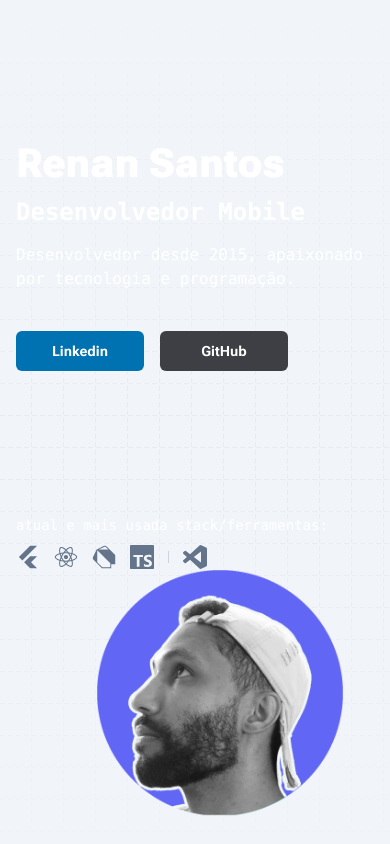
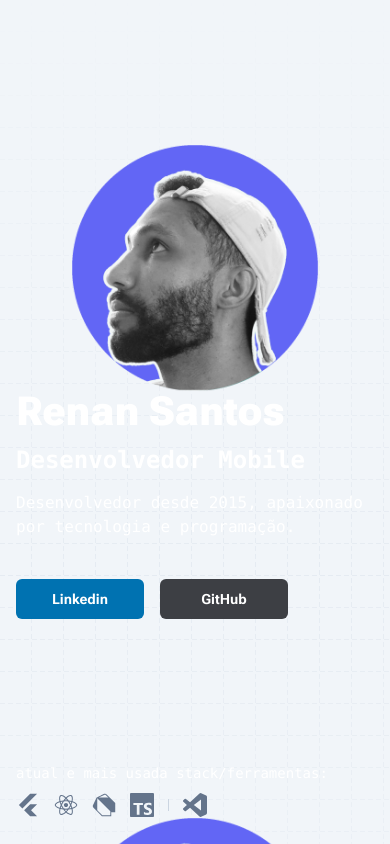
Before and after one commit to renankanu/kanu, a Next.js app: page / in a window 390 px wide. Shown: the top 844 px of the page. Built offline with nearby package versions, Linux system fonts and the light colour scheme; a web font is replaced by a local one.

Commit message:
feature: create intro with tailwindcss

```diff
--- a/src/components/Intro/IntroImage.tsx
+++ b/src/components/Intro/IntroImage.tsx
@@ -3,7 +3,7 @@ import { m } from 'framer-motion'
 import Image from 'next/image'
 export default function IntroImage() {
   return (
-    <div className="ml-20 h-[248px]  w-[248px] sm:mt-20 md:mt-20 lg:h-[400px] lg:w-[400px] xl:h-[400px] xl:w-[400px]">
+    <div className="flex h-[248px] w-[248px]  md:mb-20  lg:mb-20 lg:ml-12 lg:h-[480px] lg:w-[480px] xl:ml-20 xl:h-[480px] xl:w-[480px] ">
       <m.div
         initial={{ opacity: 0 }}
         animate={{
--- a/src/components/Intro/IntroSocialMedia.tsx
+++ b/src/components/Intro/IntroSocialMedia.tsx
@@ -29,7 +29,11 @@ function GitButton() {
 
 export default function IntroSocialMedia() {
   return (
-    <m.div className="mt-10 flex gap-2" initial="hide" animate="show">
+    <m.div
+      className="mt-10 flex gap-2 sm:flex sm:justify-center md:flex md:justify-center"
+      initial="hide"
+      animate="show"
+    >
       <m.div
         className="relative z-20"
         variants={animation}
--- a/src/components/Intro/IntroTechStack.tsx
+++ b/src/components/Intro/IntroTechStack.tsx
@@ -21,7 +21,7 @@ export default function IntroTechStack() {
   return (
     <div>
       <m.p
-        className="mb-2.5 mt-36 font-mono text-sm dark:text-slate-400"
+        className="mb-2.5 mt-36 font-mono text-sm dark:text-slate-400 sm:text-center md:text-center"
         initial={animation.hide}
         animate={animation.show}
         transition={{ delay: 0.6 }}
@@ -29,7 +29,7 @@ export default function IntroTechStack() {
         atual e mais usada stack/ferramentas:
       </m.p>
       <m.ul
-        className="flex items-center gap-3.5 text-slate-500 dark:text-slate-500"
+        className="flex items-center gap-3.5 text-slate-500 dark:text-slate-500 sm:justify-center md:justify-center"
         initial="hide"
         animate="show"
         transition={{ delayChildren: 0.6, staggerChildren: 0.025 }}
--- a/src/components/Intro/IntroTitle.tsx
+++ b/src/components/Intro/IntroTitle.tsx
@@ -12,7 +12,7 @@ const animation = {
 export default function IntroTitle() {
   return (
     <div>
-      <span className=" dark:text-slate-300">
+      <span className="dark:text-slate-300 sm:text-center md:text-center">
         <m.span
           className="mb-4 block text-[2.5rem] font-[1000] leading-none lg:mb-6 lg:text-7xl xl:mb-6 xl:text-7xl "
           initial={animation.hide}
--- a/src/components/Intro/index.tsx
+++ b/src/components/Intro/index.tsx
@@ -8,12 +8,15 @@ export default function Intro() {
     <header className="background-grid background-grid--fade-out pb-20 pt-36 xl:pb-28 xl:pt-52">
       <div className="content-wrapper">
         <div className=" flex flex-col justify-center lg:flex-row lg:items-center xl:flex-row xl:items-center">
+          <div className="flex flex-row justify-center lg:hidden xl:hidden">
+            <IntroImage />
+          </div>
           <div className="flex flex-col content-center">
             <IntroTitle />
             <IntroSocialMedia />
             <IntroTechStack />
           </div>
-          <div className="flex flex-col justify-center">
+          <div className="flex flex-row justify-center sm:hidden md:hidden">
             <IntroImage />
           </div>
         </div>
```
